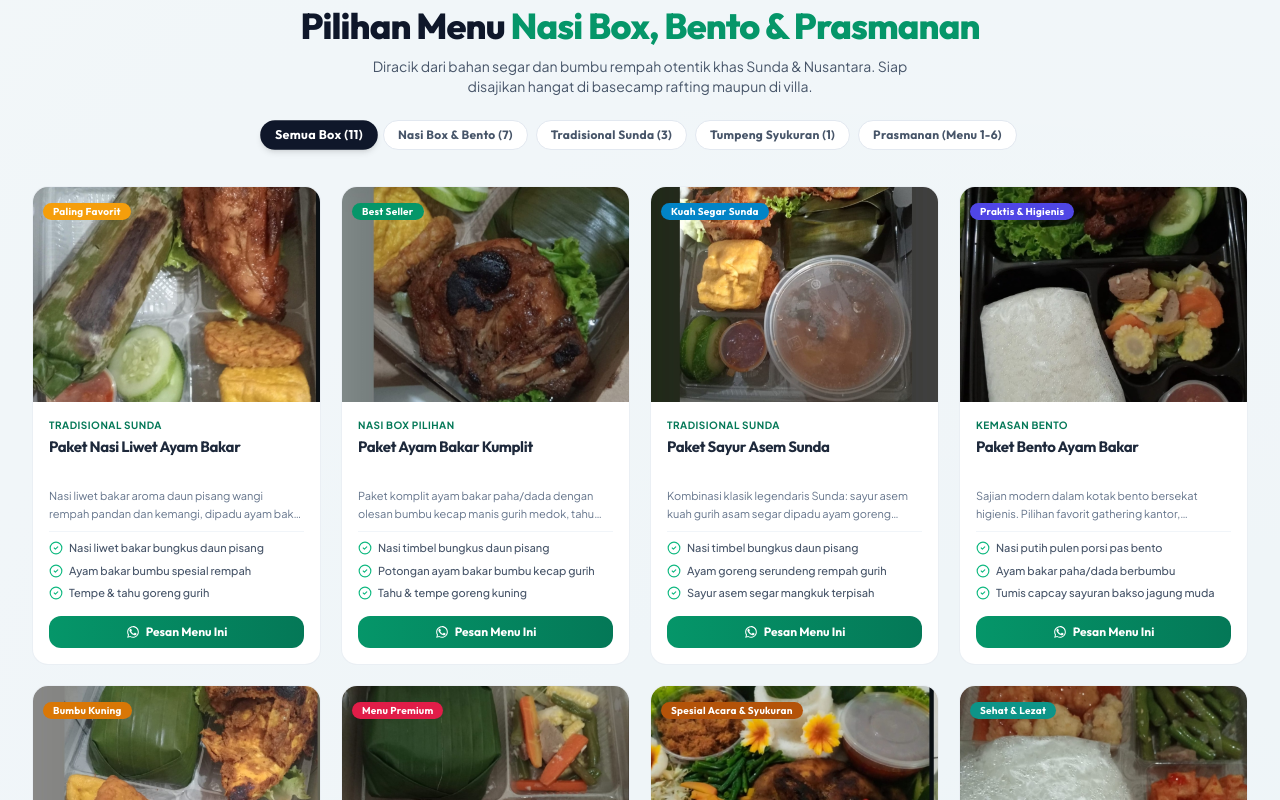
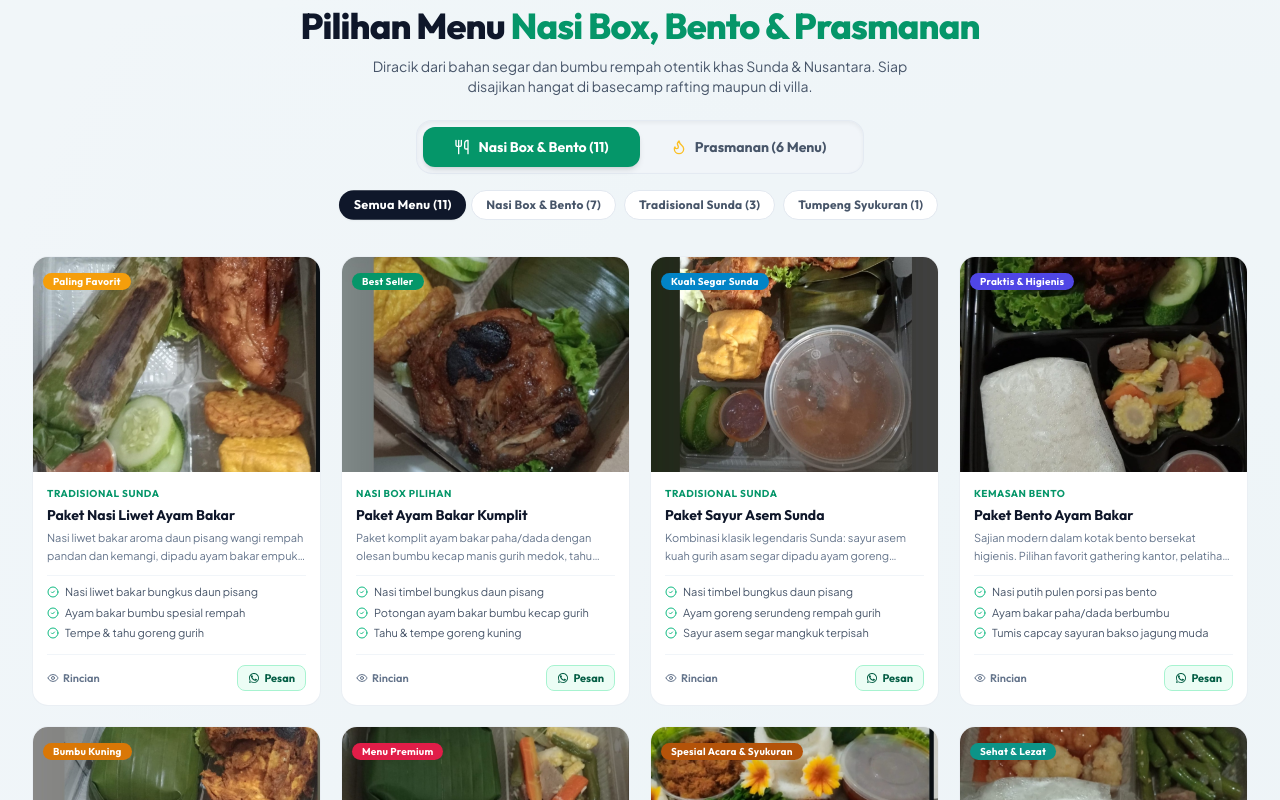
Before and after one commit to dzaky-afk/web-rafting, a Next.js app: page / in a window 1280 px wide. Shown: the part 7640-8440 px from the top of the page. Built offline with nearby package versions, Linux system fonts and the light colour scheme.

Commit message:
fix(catering): refine menu selection tabs with clean segmented control and seamless view switching

```diff
--- a/src/components/AccommodationCatering.tsx
+++ b/src/components/AccommodationCatering.tsx
@@ -759,21 +759,50 @@ export default function AccommodationCatering() {
               Diracik dari bahan segar dan bumbu rempah otentik khas Sunda & Nusantara. Siap disajikan hangat di basecamp rafting maupun di villa.
             </p>
 
-            {/* Filter Tabs */}
-            <div className="flex flex-wrap items-center justify-center gap-2 mt-6">
+            {/* Format Sajian Switcher: Nasi Box & Bento vs Prasmanan */}
+            <div className="inline-flex p-1 sm:p-1.5 rounded-2xl bg-slate-100 border border-slate-200/80 shadow-inner mt-6 max-w-md w-full justify-center">
+              <button
+                type="button"
+                onClick={() => setCateringCategory("all")}
+                className={`flex-1 py-2 sm:py-2.5 px-3 sm:px-4 rounded-xl text-xs sm:text-sm font-heading font-bold transition-all cursor-pointer flex items-center justify-center gap-1.5 sm:gap-2 ${
+                  cateringCategory !== "prasmanan"
+                    ? "bg-emerald-600 text-white shadow-md"
+                    : "text-slate-600 hover:text-slate-900 hover:bg-white/60"
+                }`}
+              >
+                <Utensils className="w-3.5 h-3.5 sm:w-4 sm:h-4" />
+                <span>Nasi Box & Bento ({CATERING_ITEMS.length})</span>
+              </button>
+              <button
+                type="button"
+                onClick={() => setCateringCategory("prasmanan")}
+                className={`flex-1 py-2 sm:py-2.5 px-3 sm:px-4 rounded-xl text-xs sm:text-sm font-heading font-bold transition-all cursor-pointer flex items-center justify-center gap-1.5 sm:gap-2 ${
+                  cateringCategory === "prasmanan"
+                    ? "bg-slate-900 text-white shadow-md"
+                    : "text-slate-600 hover:text-slate-900 hover:bg-white/60"
+                }`}
+              >
+                <Flame className="w-3.5 h-3.5 sm:w-4 sm:h-4 text-amber-400" />
+                <span>Prasmanan ({PRASMANAN_MENUS.length} Menu)</span>
+              </button>
+            </div>
+
+            {/* Sub-Filters for Nasi Box */}
+            {cateringCategory !== "prasmanan" && (
+              <div className="flex flex-wrap items-center justify-center gap-2 mt-4 animate-in fade-in duration-200">
                 {[
-                { id: "all", label: "Semua Box (11)" },
-                { id: "box", label: "Nasi Box & Bento (7)" },
-                { id: "sunda", label: "Tradisional Sunda (3)" },
-                { id: "tumpeng", label: "Tumpeng Syukuran (1)" },
-                { id: "prasmanan", label: "Prasmanan (Menu 1-6)" },
+                  { id: "all", label: `Semua Menu (${CATERING_ITEMS.length})` },
+                  { id: "box", label: `Nasi Box & Bento (${CATERING_ITEMS.filter((i) => i.category === "box").length})` },
+                  { id: "sunda", label: `Tradisional Sunda (${CATERING_ITEMS.filter((i) => i.category === "sunda").length})` },
+                  { id: "tumpeng", label: `Tumpeng Syukuran (${CATERING_ITEMS.filter((i) => i.category === "tumpeng").length})` },
                 ].map((tab) => (
                   <button
                     key={tab.id}
+                    type="button"
                     onClick={() => setCateringCategory(tab.id as any)}
                     className={`px-3.5 py-1.5 rounded-full text-xs font-heading font-bold tracking-wide transition-all cursor-pointer ${
                       cateringCategory === tab.id
-                      ? "bg-slate-900 text-white shadow-md scale-105"
+                        ? "bg-slate-900 text-white shadow-sm scale-105"
                         : "bg-white text-slate-600 hover:bg-slate-100 hover:text-slate-900 border border-slate-200"
                     }`}
                   >
@@ -781,11 +810,13 @@ export default function AccommodationCatering() {
                   </button>
                 ))}
               </div>
+            )}
           </div>
 
-          {/* COMPACT CATERING ITEMS GRID (2 cols on mobile, 3 on tablet, 4 on desktop) */}
-          {cateringCategory !== "prasmanan" && (
-            <div className="grid grid-cols-2 md:grid-cols-3 lg:grid-cols-4 gap-3.5 sm:gap-4 lg:gap-5 mb-14">
+          {/* CATERING ITEMS GRID (When on Nasi Box & Bento) */}
+          {cateringCategory !== "prasmanan" ? (
+            <>
+              <div className="grid grid-cols-2 md:grid-cols-3 lg:grid-cols-4 gap-3.5 sm:gap-4 lg:gap-5 mb-8">
                 {CATERING_ITEMS.filter(
                   (item) => cateringCategory === "all" || item.category === cateringCategory
                 ).map((item) => (
@@ -828,57 +859,103 @@ export default function AccommodationCatering() {
                     </div>
 
                     {/* Card Body */}
-                  <div className="p-3.5 sm:p-4 flex-1 flex flex-col justify-between">
+                    <div className="p-3 sm:p-3.5 flex-1 flex flex-col justify-between">
                       <div>
-                      <div className="text-[10px] font-bold text-emerald-700 uppercase tracking-wider mb-1">
+                        <div className="text-[10px] font-heading font-bold text-emerald-600 uppercase tracking-wider mb-1">
                           {item.categoryLabel}
                         </div>
-
-                      {/* Dish Title with neat typography and 2-line space */}
-                      <h4 className="font-heading font-bold text-[13px] sm:text-[15px] text-slate-800 leading-snug tracking-tight group-hover:text-emerald-700 transition-colors line-clamp-2 min-h-[36px] sm:min-h-[42px]">
+                        <h4 className="font-heading font-bold text-xs sm:text-sm text-slate-900 line-clamp-1 group-hover:text-emerald-700 transition-colors">
                           {item.name}
                         </h4>
-
-                      {/* Description */}
-                      <p className="text-slate-500 text-[11px] leading-relaxed line-clamp-2 my-2 font-normal">
+                        <p className="text-[11px] text-slate-500 line-clamp-2 mt-1 leading-relaxed font-normal">
                           {item.desc}
                         </p>
 
-                      {/* Checklist Items */}
-                      <div className="space-y-1.5 pt-2 border-t border-slate-100 mb-3.5">
-                        {item.items.slice(0, 3).map((sub, sIdx) => (
-                          <div
-                            key={sIdx}
-                            className="flex items-center gap-1.5 text-[11px] text-slate-600 font-medium"
-                          >
-                            <CheckCircle2 className="w-3.5 h-3.5 text-emerald-500 shrink-0" />
-                            <span className="truncate">{sub}</span>
+                        {/* Item list bullets */}
+                        <div className="mt-2.5 pt-2 border-t border-slate-100 space-y-1">
+                          {item.items.slice(0, 3).map((dish, idx) => (
+                            <div key={idx} className="flex items-center gap-1.5 text-[10px] sm:text-[11px] text-slate-600">
+                              <CheckCircle2 className="w-3 h-3 text-emerald-500 shrink-0" />
+                              <span className="truncate">{dish}</span>
                             </div>
                           ))}
                         </div>
                       </div>
 
-                    {/* Action Order Button */}
+                      {/* Order Button */}
+                      <div className="mt-3 pt-2.5 border-t border-slate-100 flex items-center justify-between gap-2">
+                        <button
+                          type="button"
+                          onClick={() =>
+                            setLightboxPhoto({
+                              src: item.image,
+                              title: item.name,
+                              desc: item.desc,
+                              category: item.categoryLabel,
+                            })
+                          }
+                          className="text-[11px] text-slate-500 hover:text-slate-800 font-heading font-semibold flex items-center gap-1 cursor-pointer transition-colors"
+                        >
+                          <Eye className="w-3 h-3" />
+                          <span>Rincian</span>
+                        </button>
                         <a
                           href={`https://wa.me/${whatsappNumber}?text=${encodeURIComponent(
-                        `Halo SA Adventure, saya tertarik memesan "${item.name}". Mohon info harga dan minimal ordernya.`
+                            `Halo SA Adventure, saya tertarik memesan katering: ${item.name}`
                           )}`}
                           target="_blank"
                           rel="noreferrer"
-                      className="w-full bg-gradient-to-r from-emerald-600 to-emerald-700 hover:from-emerald-700 hover:to-emerald-800 text-white font-heading font-bold text-[11px] sm:text-xs py-2 px-3 rounded-xl flex items-center justify-center gap-1.5 shadow-xs transition-all active:scale-[0.98]"
+                          className="inline-flex items-center gap-1 bg-emerald-50 hover:bg-emerald-100 text-emerald-800 hover:text-emerald-900 font-heading font-bold text-[11px] px-2.5 py-1 rounded-lg border border-emerald-200 transition-all cursor-pointer"
                         >
-                      <WhatsAppIcon className="w-3.5 h-3.5 fill-current" />
-                      <span>Pesan Menu Ini</span>
+                          <WhatsAppIcon className="w-3 h-3 fill-current" />
+                          <span>Pesan</span>
                         </a>
+                      </div>
                     </div>
                   </div>
                 ))}
               </div>
-          )}
 
-          {/* ========================================================================= */}
-          {/* PRASMANAN (BUFFET) & GUBUKAN SECTION */}
-          {/* ========================================================================= */}
+              {/* Callout Card to Prasmanan */}
+              <div className="mb-14 bg-emerald-50/70 border border-emerald-200/80 rounded-2xl p-4 sm:p-5 flex flex-col sm:flex-row items-center justify-between gap-3 text-center sm:text-left">
+                <div>
+                  <div className="text-xs sm:text-sm font-heading font-bold text-emerald-950 flex items-center justify-center sm:justify-start gap-1.5">
+                    <Flame className="w-4 h-4 text-amber-500" />
+                    <span>Butuh Sajian Prasmanan (Buffet) & Live Stall untuk Rombongan?</span>
+                  </div>
+                  <div className="text-xs text-emerald-700 mt-1 font-normal">
+                    Tersedia Paket Prasmanan Menu 1 s/d 6 mulai Rp 45.000/pax, kambing guling utuh & aneka gubukan.
+                  </div>
+                </div>
+                <button
+                  type="button"
+                  onClick={() => setCateringCategory("prasmanan")}
+                  className="px-4 py-2 rounded-xl bg-emerald-600 hover:bg-emerald-700 text-white font-heading font-bold text-xs shadow-sm transition-all shrink-0 cursor-pointer flex items-center gap-1.5"
+                >
+                  <span>Buka Pilihan Prasmanan (1-6)</span>
+                  <ChevronRight className="w-3.5 h-3.5" />
+                </button>
+              </div>
+            </>
+          ) : (
+            /* ========================================================================= */
+            /* PRASMANAN (BUFFET) & GUBUKAN SECTION */
+            /* ========================================================================= */
+            <div className="animate-in fade-in duration-200">
+              <div className="mb-4 flex items-center justify-between">
+                <button
+                  type="button"
+                  onClick={() => setCateringCategory("all")}
+                  className="inline-flex items-center gap-1.5 text-xs text-emerald-700 hover:text-emerald-900 font-heading font-bold transition-colors cursor-pointer bg-white px-3 py-1.5 rounded-lg border border-slate-200 shadow-2xs"
+                >
+                  <ChevronLeft className="w-3.5 h-3.5 text-emerald-600" />
+                  <span>Lihat Pilihan Nasi Box & Bento</span>
+                </button>
+                <span className="text-[11px] text-slate-500 font-medium">
+                  Format Jamuan: Prasmanan Rombongan
+                </span>
+              </div>
+
               <div className="bg-gradient-to-br from-slate-900 via-slate-900 to-blue-950 rounded-2xl p-5 sm:p-7 lg:p-9 text-white shadow-xl mb-10">
                 <div className="max-w-4xl mx-auto">
 
@@ -1029,6 +1106,8 @@ export default function AccommodationCatering() {
 
             </div>
           </div>
+        </div>
+      )}
 
     </div>
 
```
Lines whose indentation alone changed are shown as unchanged.
